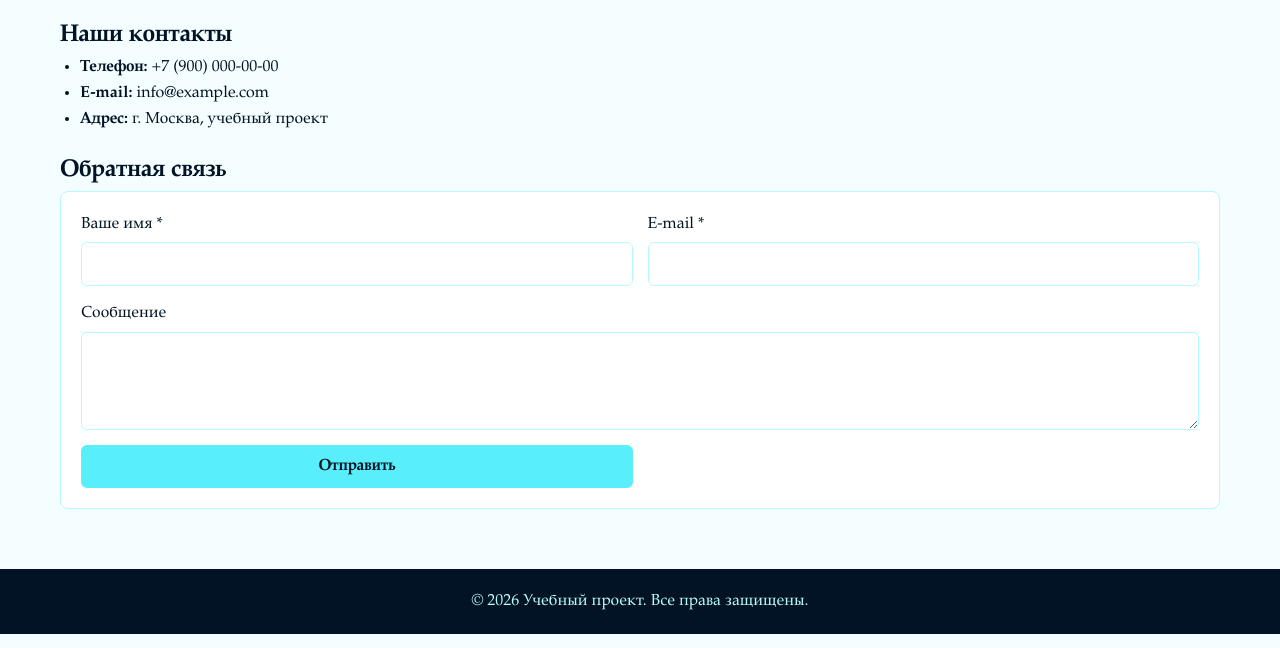
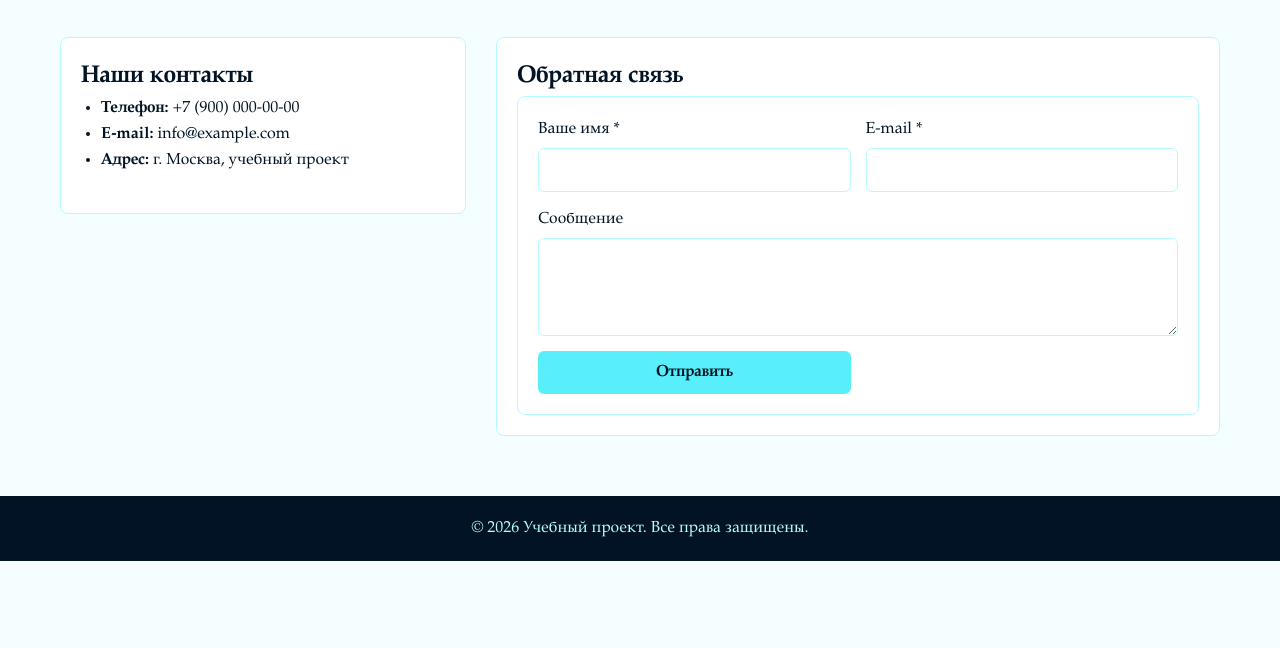
Before and after one commit to Nene0090/kr3-responsive-shop, a plain HTML site: page contacts.html in a window 1280 px wide. Shown: the part 152-800 px from the top of the page. Drawn offline with Linux system fonts and the light colour scheme.

Commit message:
feat: add kr3 responsive project

```diff
--- a/css/responsive.css
+++ b/css/responsive.css
@@ -1,4 +1,3 @@
-/* Планшеты (от 768px) */
 @media (min-width: 768px) {
   .header-inner { flex-direction: row; justify-content: space-between; }
   .nav-list { flex-direction: row; }
@@ -14,7 +13,6 @@
   .carousel-img { height: 400px; }
 }
 
-/* Десктоп (от 1024px) */
 @media (min-width: 1024px) {
   .products-grid { grid-template-columns: repeat(3, 1fr); }
   .product-detail { flex-direction: row; }
@@ -24,3 +22,30 @@
   .hero-text { flex: 1; }
   .carousel { flex: 1; margin-top: 0; }
 }
+
+.contacts-layout {
+  display: flex;
+  flex-direction: column;
+  gap: 30px;
+  margin-top: 20px;
+}
+
+.contact-info, .contact-feedback {
+  background: #fff;
+  padding: 20px;
+  border-radius: 8px;
+  border: 1px solid var(--color-border);
+}
+
+@media (min-width: 768px) {
+  .contacts-layout {
+    flex-direction: row;
+    align-items: flex-start;
+  }
+  .contact-info {
+    flex: 0 0 35%;
+  }
+  .contact-feedback {
+    flex: 1;
+  }
+}
--- a/css/style.css
+++ b/css/style.css
@@ -73,23 +73,19 @@ a, button, .btn { cursor: url('../images/cursor-hover.png'), pointer; }
   100% { margin-left: 0; }
 }
 
-/* Каталог и фильтры */
 .catalog-layout { display: flex; flex-direction: column; gap: 20px; }
 .filters { background: var(--color-surface); color: var(--color-border); padding: 15px; border-radius: 8px; }
 .filters h2 { color: var(--color-primary); margin-bottom: 10px; }
 .filters label { display: block; margin-bottom: 10px; }
 
-/* Страница товара */
 .product-detail { display: flex; flex-direction: column; gap: 20px; margin-bottom: 30px; }
 .product-image img { width: 100%; border-radius: 8px; }
 
-/* Таблица */
 .table-wrapper { overflow-x: auto; margin-top: 15px; }
 .product-table { width: 100%; min-width: 400px; border-collapse: collapse; }
 .product-table th, .product-table td { padding: 10px; border: 1px solid var(--color-border); text-align: left; }
 .product-table caption { font-weight: bold; text-align: left; margin-bottom: 10px; }
 
-/* Форма */
 .order-form { display: grid; gap: 15px; background: #fff; padding: 20px; border-radius: 8px; border: 1px solid var(--color-border); }
 .form-group { display: flex; flex-direction: column; gap: 5px; }
 .order-form input, .order-form textarea { padding: 10px; border: 1px solid var(--color-border); border-radius: 6px; font-family: inherit; font-size: 16px; min-height: 44px; }
```
Also changed, not shown: 1 other file.
